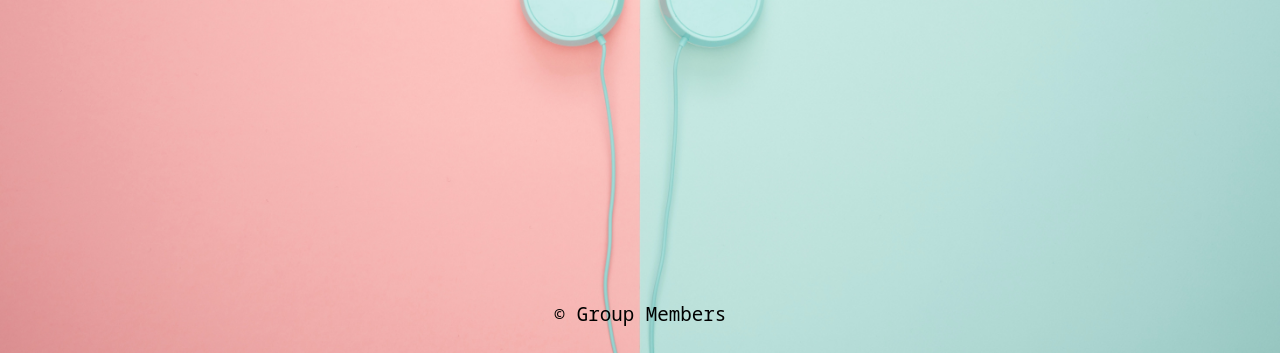
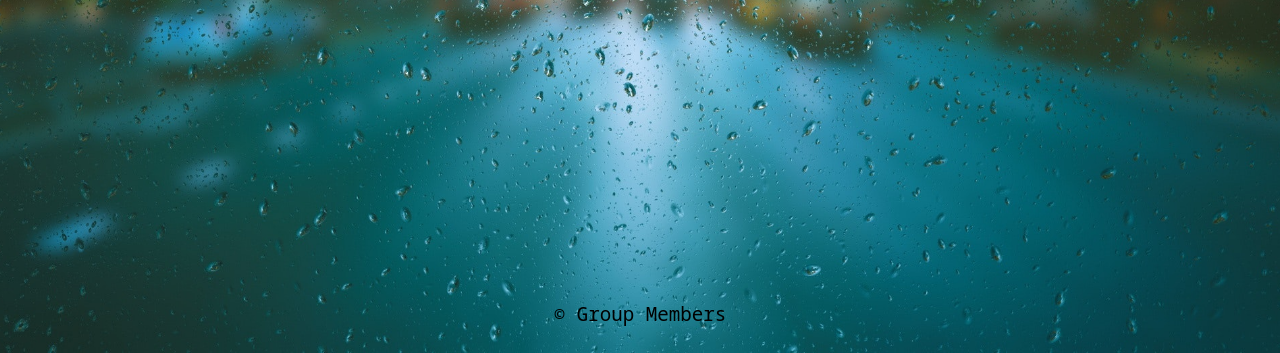
Before and after one commit to Sahil-Madhyan/Music-Recommendation-Tool, a plain HTML site: page index.html in a window 1280 px wide. Shown: the part 457-810 px from the top of the page. Drawn offline with Linux system fonts and the light colour scheme; a web font is replaced by a local one.

Commit message:
Updated Files

```diff
--- a/Styles/style.css
+++ b/Styles/style.css
@@ -5,9 +5,9 @@
   font-family: sans-serif;
 }
 body {
-  background-image: url('../Assests/pexels-moose-photos-1037992.jpg');
   height: 100vh;
   width: 100%;
+  background-image: url('../Assests/pexels-pixabay-531880.jpg');
   background-size: cover;
   background-position: center;
 }
```
